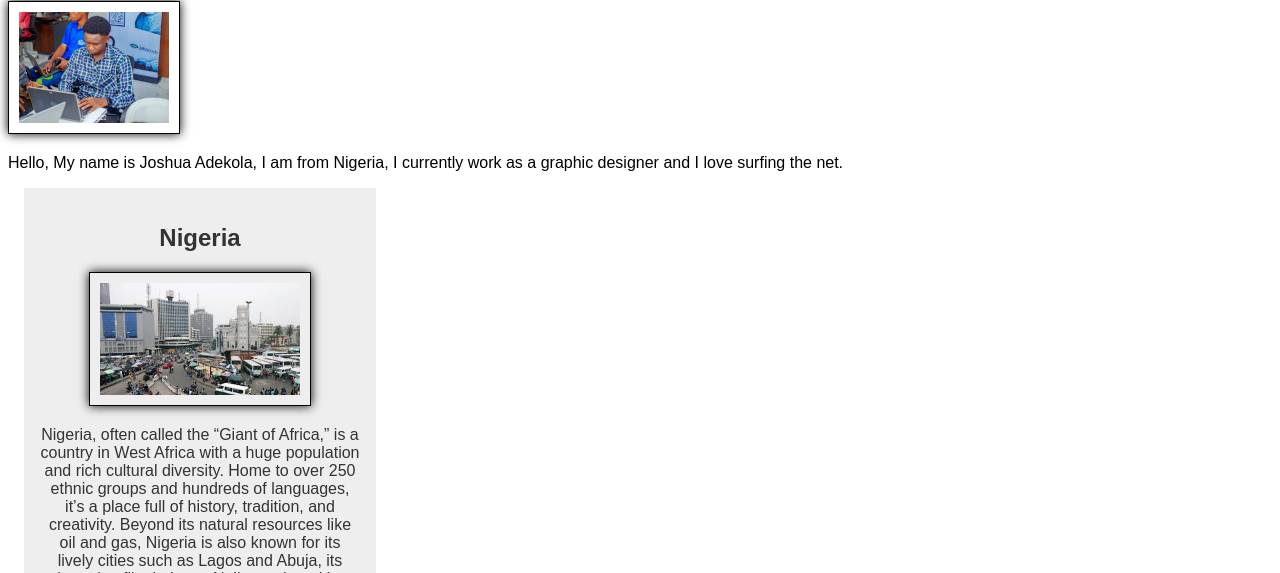
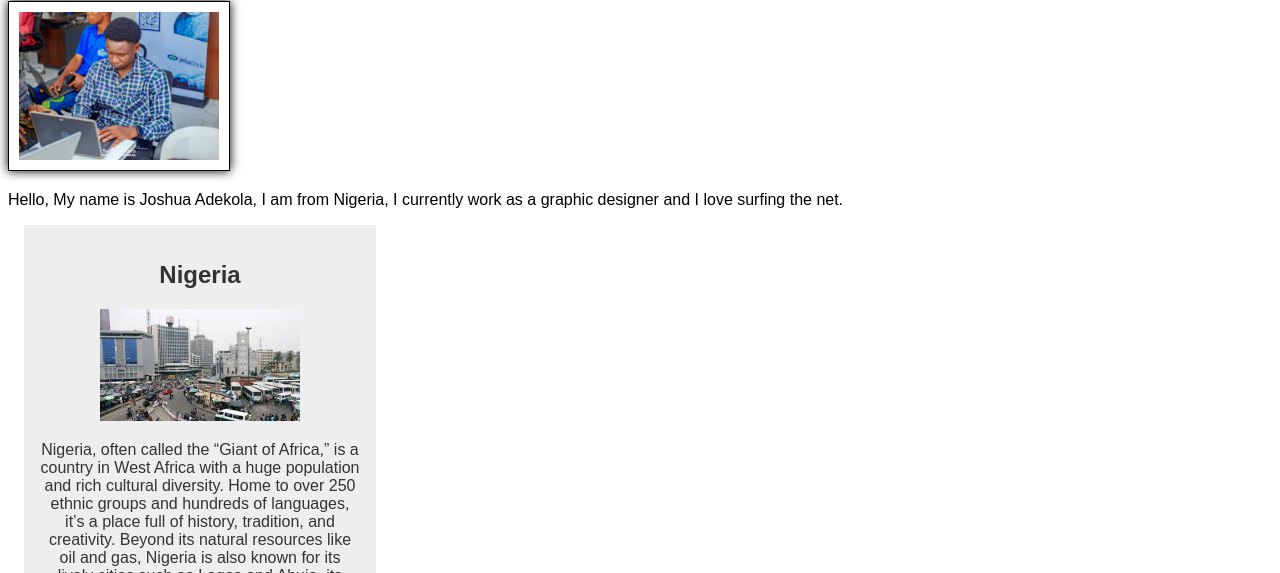
Before and after one commit to Biggjo/wdd130, a plain HTML site: page index.html in a window 1280 px wide. Shown: the part 227-800 px from the top of the page. Drawn offline with Linux system fonts and the light colour scheme.

Commit message:
new css rule for img

```diff
--- a/styles/styles.css
+++ b/styles/styles.css
@@ -40,7 +40,7 @@ h1 {
     color: #000;
 }
 
-img{
+main img{
     width: 200px;
     height: auto;
     border: 1px solid #000;
@@ -48,7 +48,7 @@ img{
     box-shadow: 0 0 10px rgb(0, 0, 0);
 }
 
-main img {
+img {
     width: 150px;
     height: auto;
 }
```
